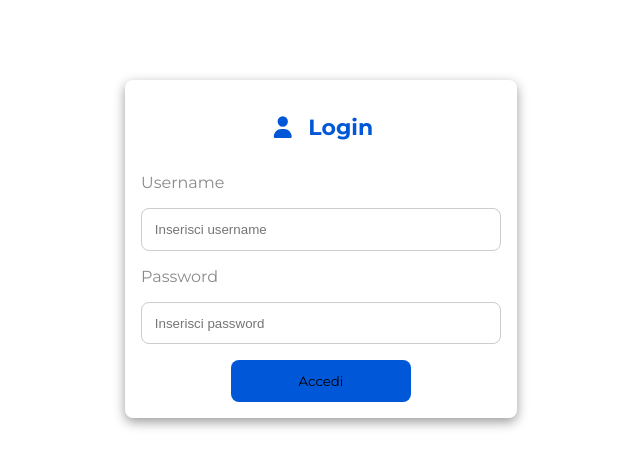
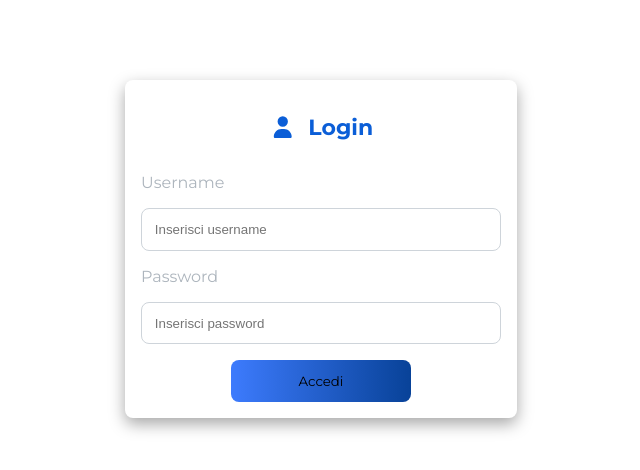
Before and after one commit to andrearocchia/approvatore-fe, a React (Vite) app: page / in a window 1280 px wide. Shown: the top 470 px of the page, without its empty margins (319-959 px from the left). Built offline with nearby package versions, Linux system fonts and the light colour scheme.

Commit message:
Minor style corrections

```diff
--- a/src/App.scss
+++ b/src/App.scss
@@ -52,41 +52,73 @@
         }
 
         .app-logout {
-          background: $color-danger-light;
+          background: linear-gradient(
+            to right,
+            $color-danger-light,
+            $color-danger-dark
+          );
 
           @media (min-width: 768px) {
             &:hover {
-              background-color: $color-danger-hover;
+              background: linear-gradient(
+              to right,
+              $color-danger-dark,
+              $color-danger-light
+            );
             }
           }
         }
 
         .back-button {
-          background-color: $color-secondary;
+          background: linear-gradient(
+            to right,
+            $color-secondary-light,
+            $color-secondary-dark
+          );
 
           @media (min-width: 768px) {
             &:hover {
-              background-color: $color-secondary-hover;
+              background: linear-gradient(
+              to right,
+              $color-secondary-dark,
+              $color-secondary-light
+            );
             }
           }
         }
 
         .invoice-history {
-          background-color: $color-primary;
+          background: linear-gradient(
+            to right,
+            $color-primary-light,
+            $color-primary-dark
+          );
 
           @media (min-width: 768px) {
             &:hover {
-              background-color: $color-primary-hover;
+              background: linear-gradient(
+                to right,
+                $color-primary-dark,
+                $color-primary-light
+              );
             }
           }
         }
 
         .filter-button {
-          background-color: $color-alert;
+          background: linear-gradient(
+            to right,
+            $color-alert-light,
+            $color-alert-dark
+          );
 
           @media (min-width: 768px) {
             &:hover {
-              background-color: $color-alert-hover;
+              background: linear-gradient(
+              to right,
+              $color-alert-dark,
+              $color-alert-light
+            );
             }
           }
         }
--- a/src/api/apiClient.js
+++ b/src/api/apiClient.js
@@ -1,5 +1,6 @@
 let unauthorizedCallback = null;
 
+// Permette ad App.jsx di registrare una funzione da chiamare quando il token è invalido
 export function registerUnauthorizedCallback(fn) {
   unauthorizedCallback = fn;
 }
--- a/src/components/ConfirmModal/ConfirmModal.scss
+++ b/src/components/ConfirmModal/ConfirmModal.scss
@@ -14,10 +14,18 @@
   @include button-base;
 
   &.confirm-modal {
-    background: $color-success;
+    background: linear-gradient(
+      to right,
+      $color-secondary-light,
+      $color-secondary-dark
+    );
 
     &:hover {
-      background: $color-success-hover;
+      background: linear-gradient(
+        to right,
+        $color-secondary-dark,
+        $color-secondary-light
+      );
     }
   }
 }
--- a/src/components/FilterModal/FilterModal.scss
+++ b/src/components/FilterModal/FilterModal.scss
@@ -94,11 +94,19 @@
     color: $color-text-primary;
 
     .btn-apply {
-      background: $color-success;
       color: $color-bg-white;
+      background: linear-gradient(
+        to right,
+        $color-secondary-light,
+        $color-secondary-dark
+      );
 
       &:hover {
-        background: $color-success-hover;
+        background: linear-gradient(
+          to right,
+          $color-secondary-dark,
+          $color-secondary-light
+        );
       }
     }
   }
--- a/src/components/HistoryTable/HistoryTable.scss
+++ b/src/components/HistoryTable/HistoryTable.scss
@@ -12,15 +12,23 @@
           tbody {
             tr {
               &.row-status-approvato {
-                border-color: $color-success;
-                background-color: rgba($color-success, 0.075);
+                border-color: $color-secondary;
+                background: linear-gradient(
+                  to right,
+                  rgba($color-secondary-light, 0.15),
+                  rgba($color-secondary-dark, 0.15)
+                );
 
                 @media (min-width: 768px) { border-color: #ccc; }
               }
 
               &.row-status-rifiutato {
-                border-color: $color-danger;
-                background-color: rgba($color-danger, 0.075);
+                border-color: $color-alert;
+                background: linear-gradient(
+                  to right,
+                  rgba($color-alert-light, 0.15),
+                  rgba($color-alert-dark, 0.15)
+                );
 
                 // Tablet/desktop
                 @media (min-width: 768px) { border-color: #ccc; }
--- a/src/components/Login/Login.scss
+++ b/src/components/Login/Login.scss
@@ -25,7 +25,7 @@
       color: $color-primary;
       text-align: center;
       margin-bottom: $spacing-md;
-      font-size: 22px;
+      font-size: $font-big;
 
       .icon-user {
         margin-right: $spacing-sm;
@@ -47,13 +47,21 @@
     .login-button {
       margin: 0 25%;
       padding: $padding-sm;
-      background: $color-primary;
       border: none;
       border-radius: $border-radius;
       cursor: pointer;
+      background: linear-gradient(
+        to right,
+        $color-primary-light,
+        $color-primary-dark
+      );
 
       &:hover {
-        background: $color-primary-hover;
+        background: linear-gradient(
+          to right,
+          $color-primary-dark,
+          $color-primary-light
+        );
       }
     }
   }
--- a/src/components/RejectModal/RejectModal.scss
+++ b/src/components/RejectModal/RejectModal.scss
@@ -29,7 +29,21 @@
       @include button-base;
 
       &.reject-modal {
-        background-color: $color-danger-light;
+        background: linear-gradient(
+          to right,
+          $color-danger-light,
+          $color-danger-dark
+        );
+
+        @media (min-width: 768px) {
+          &:hover {
+            background: linear-gradient(
+            to right,
+            $color-danger-dark,
+            $color-danger-light
+          );
+          }
+        }
 
         &:disabled {
           opacity: 0.5;
--- a/src/styles/_base.scss
+++ b/src/styles/_base.scss
@@ -41,9 +41,13 @@ button {
   padding: 0.5rem 1rem;
   border: none;
   font-family: inherit;
-  background-color: $color-primary;
   cursor: pointer;
   transition: border-color $transition-normal;
+  background: linear-gradient(
+    to right,
+    $color-primary-light,
+    $color-primary-dark
+  );
 
   &:hover {
     border-color: $color-primary-hover;
--- a/src/styles/_modals.scss
+++ b/src/styles/_modals.scss
@@ -42,11 +42,19 @@
     // Bottoni dei modali
     .btn-cancel {
       @include button-base;
-      background: $color-bg-cancel-light;
       color: $color-text-primary;
+      background: linear-gradient(
+        to right,
+        $color-bg-cancel-light,
+        $color-bg-cancel
+      );
 
       &:hover {
-        background: $color-bg-cancel-light-hover;
+        background: linear-gradient(
+          to right,
+          $color-bg-cancel,
+          $color-bg-cancel-light
+        );
       }
     }
 
--- a/src/styles/_table.scss
+++ b/src/styles/_table.scss
@@ -25,9 +25,13 @@
         transform: translateX(10px);
         transition: all 0.3s ease;
         margin-left: -5rem;
-        background-color: $color-bg-gray;
-        color: $color-text-secondary;
+        color: $color-bg-white;
         cursor: pointer;
+        background: linear-gradient(
+          to right,
+          $color-bg-cancel-light,
+          $color-bg-cancel
+        );
 
         &.visible {
           opacity: 1;
@@ -37,8 +41,11 @@
         }
 
         &:hover {
-          background-color: $color-bg-cancel;
-          color: $color-bg-white;
+          background: linear-gradient(
+            to right,
+            $color-bg-cancel,
+            $color-bg-cancel-light
+          );
         }
       }
     }
--- a/src/styles/_variables.scss
+++ b/src/styles/_variables.scss
@@ -1,59 +1,96 @@
-// Colors
-$color-primary: #0057d8;
-$color-primary-hover: #0047b0;
-$color-secondary: #87c95b;
-$color-secondary-hover: #4caf50;
-$color-success: #28a745;
-$color-success-hover: #218838;
-$color-alert: #dc8035;
-$color-alert-hover: #c7732e;
+// ======================
+// COLORS
+// ======================
+$color-primary: #0b5ed7;
+$color-primary-hover: #0a53be;
+$color-primary-light: #3d7bfd;
+$color-primary-dark: #084298;
+
+$color-secondary: #6fbf3d;
+$color-secondary-hover: #5aa832;
+$color-secondary-light: #8ddf5a;
+$color-secondary-dark: #4b8f28;
+
+$color-success: #2ea44f;
+$color-success-hover: #24863f;
+
+$color-alert: #e07a2f;
+$color-alert-hover: #c96a28;
+$color-alert-light: #ff9a47;
+$color-alert-dark: #c76921;
+
 $color-danger: #dc3545;
-$color-danger-hover: #c82333;
-$color-danger-light: #e54646;
-$color-info: #0066cc;
-$color-info-hover: #0052a3;
+$color-danger-hover: #bb2d3b;
+$color-danger-light: #e85d68;
+$color-danger-dark: #a61e2b;
 
-$color-text-primary: #333;
-$color-text-secondary: #555;
-$color-text-muted: #666;
-$color-text-light: #8b8b8b;
+$color-info: #0d6efd;
+$color-info-hover: #0b5ed7;
 
+// ======================
+// TEXT COLORS
+// ======================
+$color-text-primary: #212529;
+$color-text-secondary: #495057;
+$color-text-muted: #6c757d;
+$color-text-light: #adb5bd;
+
+// ======================
+// BACKGROUNDS
+// ======================
 $color-bg-white: #ffffff;
-$color-bg-light: #f9f9f9;
-$color-bg-gray: #f0f0f0;
-$color-bg-cancel: #888;
-$color-bg-cancel-light: #e0e0e0;
-$color-bg-cancel-light-hover: #d0d0d0;
+$color-bg-light: #f8f9fa;
+$color-bg-gray: #e9ecef;
 
-$color-border: #ccc;
-$color-border-light: #ddd;
-$color-border-lighter: #eee;
+$color-bg-cancel: #c7c8ca;
+$color-bg-cancel-light: #dee2e6;
+$color-bg-cancel-light-hover: #ced4da;
+$color-bg-cancel-dark: #868e96;
+
+// ======================
+// BORDERS
+// ======================
+$color-border: #ced4da;
+$color-border-light: #dee2e6;
+$color-border-lighter: #f1f3f5;
+
 $border: 1px solid $color-border;
 $border-radius: 0.5rem;
 
-$color-overlay: rgba(0, 0, 0, 0.5);
-$color-overlay-dark: rgba(0, 0, 0, 0.55);
+// ======================
+// OVERLAYS
+// ======================
+$color-overlay: rgba(0, 0, 0, 0.45);
+$color-overlay-dark: rgba(0, 0, 0, 0.6);
 
-// Typography
+// ======================
+// TYPOGRAPHY
+// ======================
 $font-family-primary: 'Montserrat', Arial, sans-serif;
 $font-family-system: system-ui, 'Montserrat', Avenir, Helvetica, Arial, sans-serif;
 
-
 $font-size: 16px;
 $font-title: 18px;
+$font-small: 12px;
 $font-medium: 14px;
-$font-small: 12px;
+$font-big: 22px;
+
 $font-weight: 600;
 $font-weight-sm: 500;
 $font-weight-xs: 400;
 
-// Spacing
+// ======================
+// SPACING
+// ======================
 $spacing-xs: 0.5rem;
 $spacing-sm: 0.75rem;
 $spacing-md: 1rem;
 $spacing-lg: 1.5rem;
 $spacing-xl: 2rem;
 
+// ======================
+// WIDTHS
+// ======================
 $width-100: 100%;
 $width-95: 95%;
 $width-90: 90%;
@@ -61,18 +98,24 @@ $width-80: 80%;
 $width-70: 70%;
 $width-50: 50%;
 
-// Padding
+// ======================
+// PADDING
+// ======================
 $padding-xs: 0.5rem;
 $padding-sm: 0.8rem;
 $padding: 1rem;
 $padding-md: 1.5rem;
 $padding-lg: 2rem;
 
-// Shadows
-$shadow-sm: 0 2px 8px rgba(0, 0, 0, 0.25);
+// ======================
+// SHADOWS
+// ======================
+$shadow-sm: 0 2px 8px rgba(0, 0, 0, 0.2);
 $shadow-md: 0 4px 6px rgba(0, 0, 0, 0.25);
-$shadow-lg: 0 4px 12px rgba(0, 0, 0, 0.4);
+$shadow-lg: 0 6px 16px rgba(0, 0, 0, 0.35);
 
-// Transitions
+// ======================
+// TRANSITIONS
+// ======================
 $transition-fast: 0.2s ease;
-$transition-normal: 0.25s;
+$transition-normal: 0.25s ease;
```
